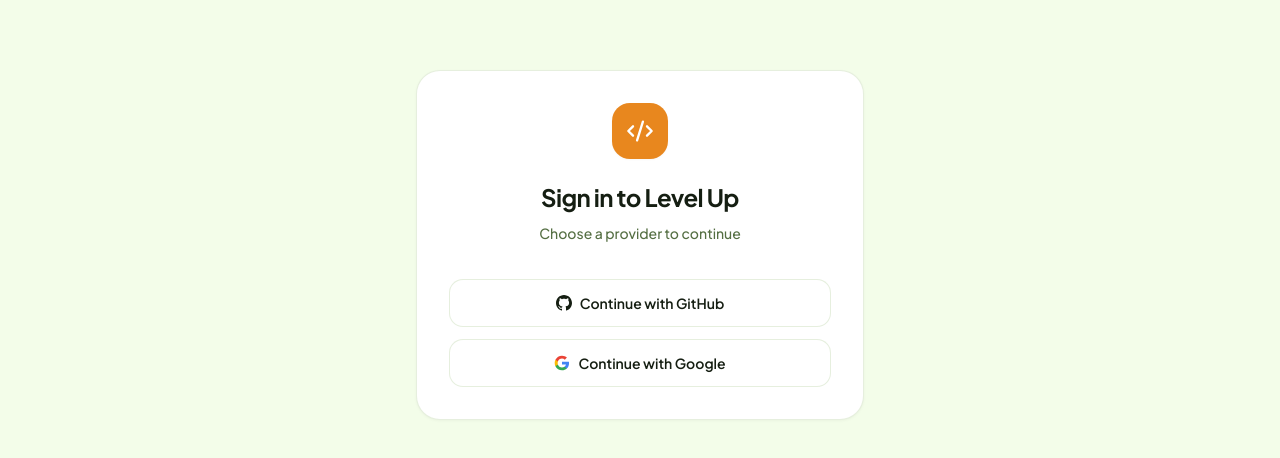
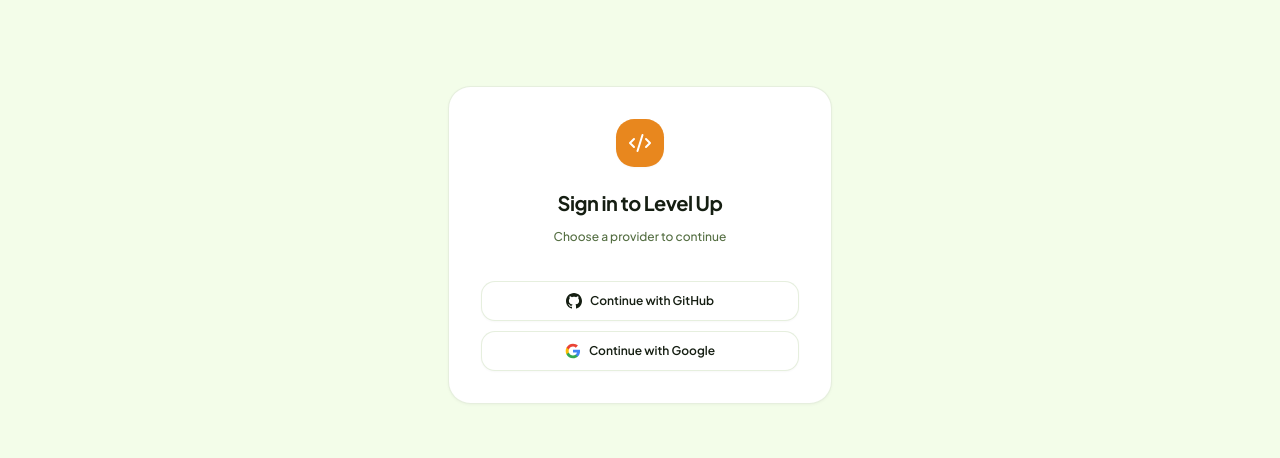
Before and after one commit to hvsrajput/LevelUp, a Next.js app: page /auth/signin in a window 1280 px wide. Shown: the part 180-638 px from the top of the page. Built offline with nearby package versions, Linux system fonts and the light colour scheme; no server answers.

Commit message:
style: refresh auth signin page card and buttons

```diff
--- a/src/app/auth/signin/page.tsx
+++ b/src/app/auth/signin/page.tsx
@@ -11,20 +11,20 @@ import { Code2 } from "lucide-react";
 
 export default function SignInPage() {
   return (
-    <div className="flex min-h-[calc(100vh-4rem)] items-center justify-center px-4">
-      <Card className="w-full max-w-md rounded-[24px] border border-border/70 bg-card p-6 sm:p-8 shadow-soft">
+    <div className="flex min-h-[calc(100vh-4rem)] items-center justify-center px-4 py-8">
+      <Card className="w-full max-w-sm rounded-2xl border border-border/70 bg-card p-6 sm:p-8 shadow-soft">
         <CardHeader className="text-center p-0 mb-6">
-          <div className="mx-auto mb-4 flex h-14 w-14 items-center justify-center rounded-[18px] bg-accent-orange text-white shadow-soft-sm">
-            <Code2 className="h-7 w-7 text-white" />
+          <div className="mx-auto mb-4 flex h-12 w-12 items-center justify-center rounded-xl bg-accent-orange text-white shadow-soft-sm">
+            <Code2 className="h-6 w-6 text-white" />
           </div>
-          <CardTitle className="text-2xl font-bold tracking-tight text-foreground">Sign in to Level Up</CardTitle>
-          <p className="text-sm font-medium text-secondary mt-1">
+          <CardTitle className="text-xl font-bold tracking-tight text-foreground">Sign in to Level Up</CardTitle>
+          <p className="text-xs font-medium text-secondary mt-1.5">
             Choose a provider to continue
           </p>
         </CardHeader>
-        <CardContent className="space-y-3 p-0">
+        <CardContent className="space-y-2.5 p-0">
           <Button
-            className="w-full h-12 rounded-[14px] bg-card border border-border/70 hover:bg-tint text-foreground font-semibold text-sm"
+            className="w-full h-10 rounded-lg bg-card border border-border/70 hover:bg-tint text-foreground font-semibold text-xs shadow-soft-sm"
             variant="outline"
             onClick={() => signIn("github", { callbackUrl: "/problems" })}
           >
@@ -34,7 +34,7 @@ export default function SignInPage() {
             Continue with GitHub
           </Button>
           <Button
-            className="w-full h-12 rounded-[14px] bg-card border border-border/70 hover:bg-tint text-foreground font-semibold text-sm"
+            className="w-full h-10 rounded-lg bg-card border border-border/70 hover:bg-tint text-foreground font-semibold text-xs shadow-soft-sm"
             variant="outline"
             onClick={() => signIn("google", { callbackUrl: "/problems" })}
           >
```
